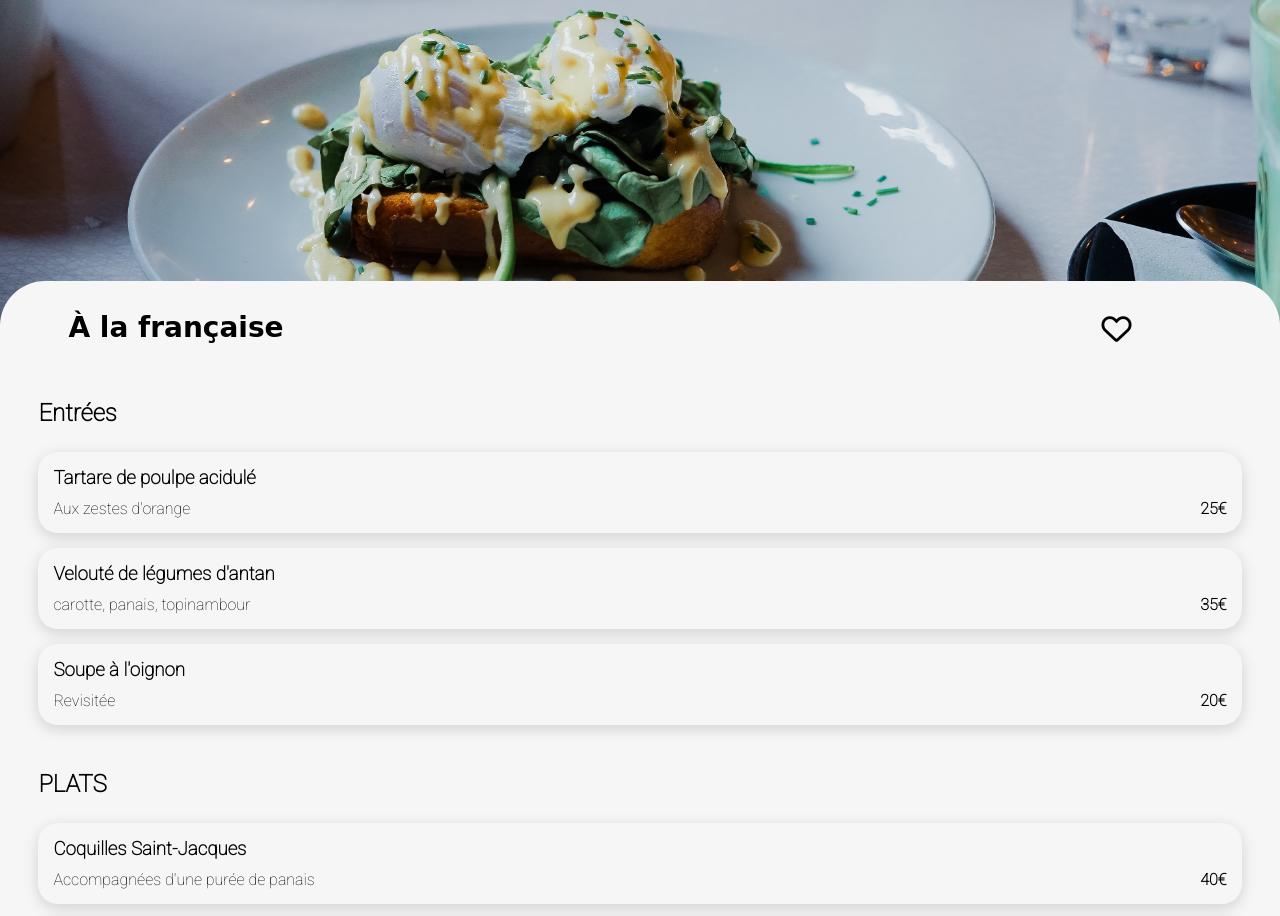
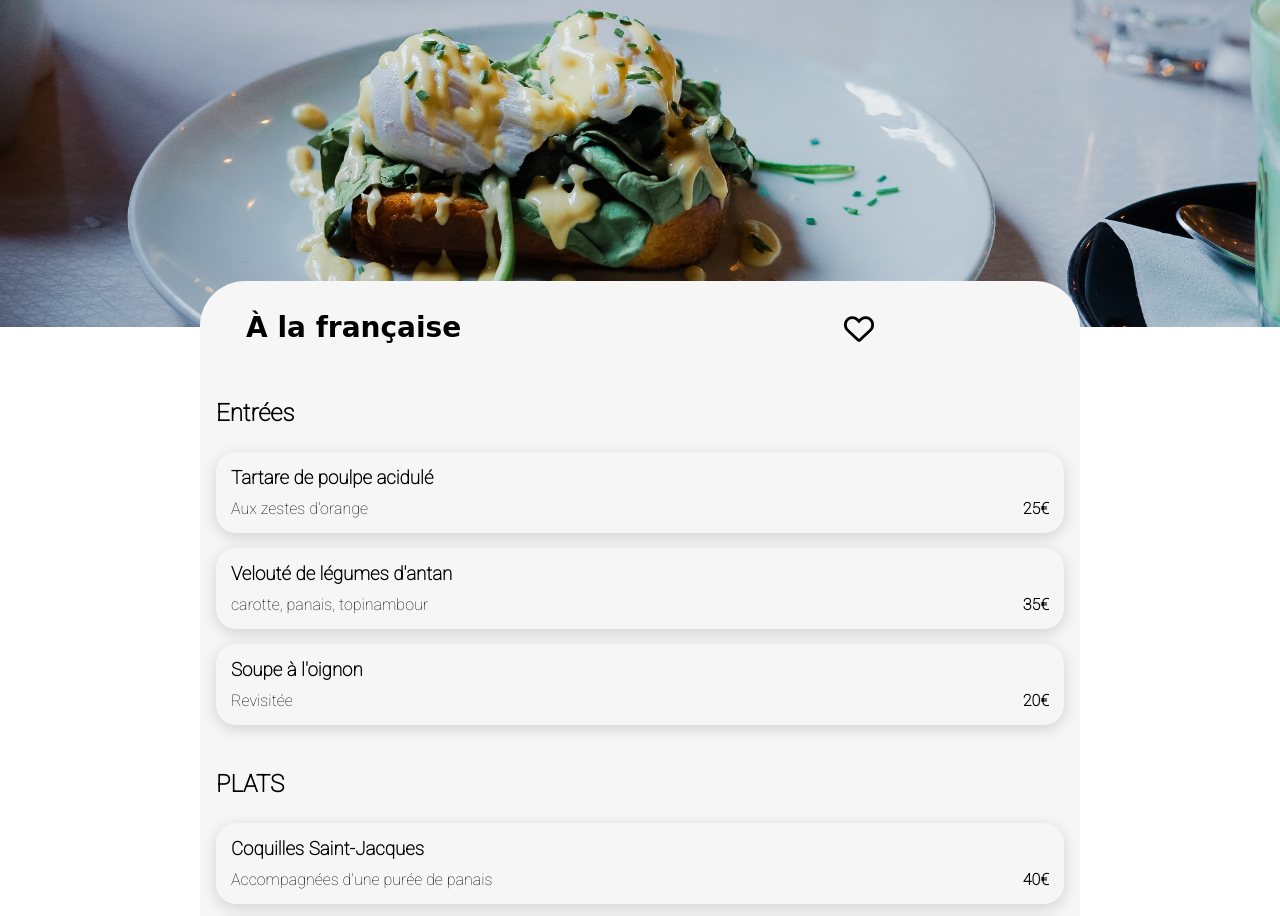
Before and after one commit to 0shirase/P4_OhMyFood-main, a website: page restaurants/a-la-francaise.html in a window 1280 px wide. Shown: the part 316-1232 px from the top of the page. Drawn offline with Linux system fonts and the light colour scheme.

Commit message:
début des médias queris pour les pages restaurants

```diff
--- a/sass/components/_heart.scss
+++ b/sass/components/_heart.scss
@@ -30,3 +30,11 @@
     right: 80px;
     bottom: 10px;
 }
+
+@media (min-width: 1025px) {
+    .menu .fa-heart {
+        position: absolute;
+        right: 160px;
+        bottom: 10px;
+    }
+}
--- a/sass/layout/_body.scss
+++ b/sass/layout/_body.scss
@@ -6,6 +6,9 @@ body {
     margin: 0;
     padding: 0;
     max-width: 1440px;
+    display: flex;
+    flex-direction: column;
+    justify-content: center;
 }
 
 .card {
--- a/sass/pages/_restaurants.scss
+++ b/sass/pages/_restaurants.scss
@@ -148,3 +148,12 @@
     padding-bottom: 45px;
     padding-top: 20px;
 }
+
+@media (min-width: 1025px) {
+    .menu .main-container {
+        padding-left: 16px;
+        padding-right: 16px;
+        margin-left:200px;
+        margin-right: 200px;
+    }
+}
```
Also changed, not shown: assets/style.css, sass/pages/_home.scss (line endings or trailing spaces), 1 other file.
